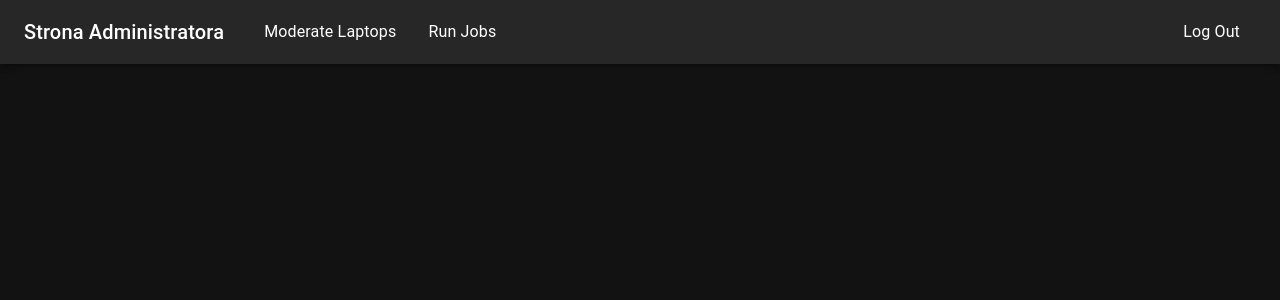
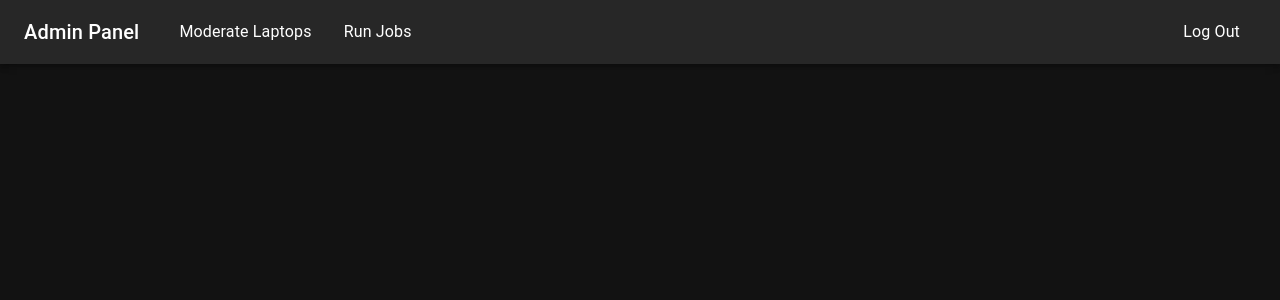
Before and after one commit to ZPI-Recommendation-System/Recommendation-System-Admin, a React (Create React App) app: page / in a window 1280 px wide. Shown: the top 300 px of the page. Built offline with nearby package versions, Linux system fonts and the light colour scheme.

Commit message:
Readme and title changes.

```diff
--- a/public/index.html
+++ b/public/index.html
@@ -24,7 +24,7 @@
       work correctly both with client-side routing and a non-root public URL.
       Learn how to configure a non-root public URL by running `npm run build`.
     -->
-    <title>React App</title>
+    <title>Admin Panel</title>
   </head>
   <body>
     <noscript>You need to enable JavaScript to run this app.</noscript>
--- a/src/App.js
+++ b/src/App.js
@@ -49,7 +49,7 @@ function App() {
       <AppBar position="static">
         <Toolbar>
           <Typography variant="h6" component="div" pr={3} >
-            Strona Administratora
+            Admin Panel
           </Typography>
           <Stack direction={{ xs: 'column', sm: 'row' }} sx={{ flexGrow: 1 }}>
 
```
Also changed, not shown: media/screenshot.png (added), 1 other file (tests, documents, lock files or other folders).
